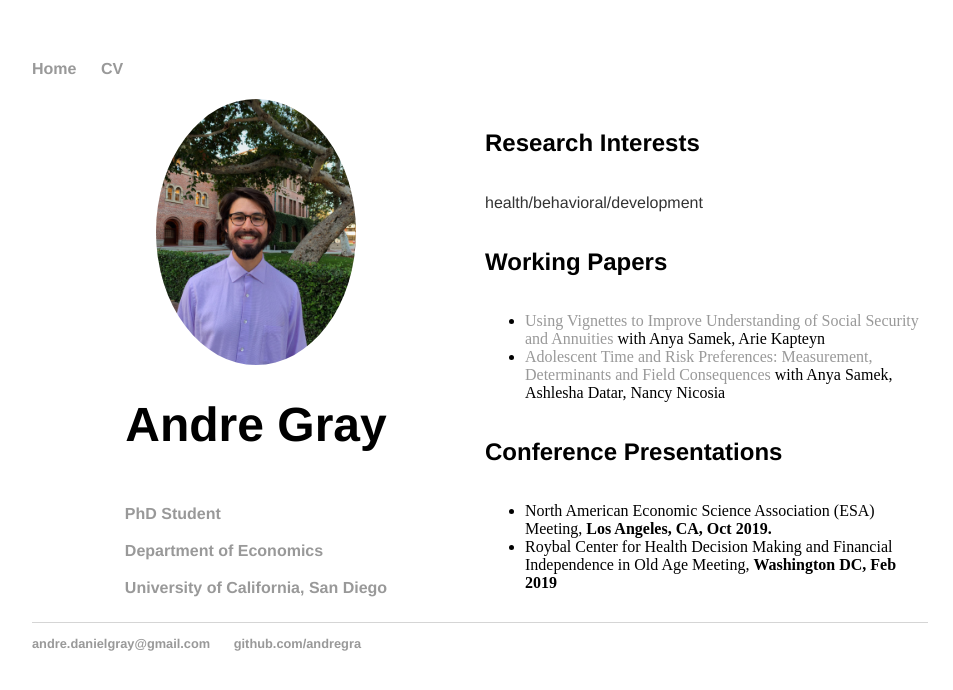
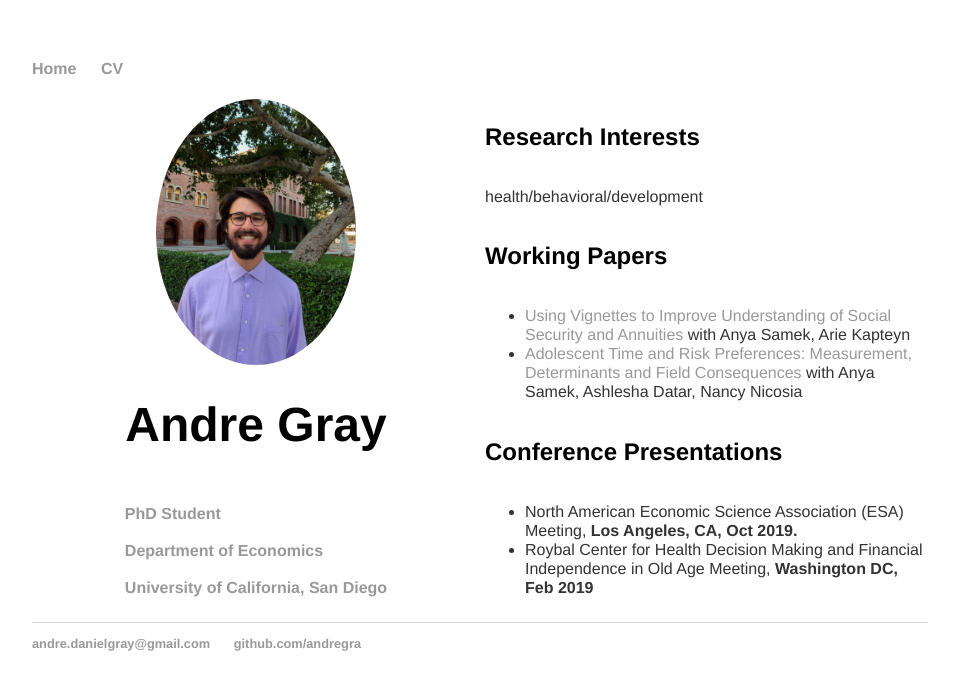
Before and after one commit to andregra/andregra.github.io, a Jekyll site: the page built from index.html, in a window 1280 px wide. Shown: the top 690 px of the page, without its empty margins (160-1113 px from the left). Built offline with Jekyll 4.4.1, drawn with Linux system fonts in a browser that asks for light colours.

Commit message:
Update main.css

```diff
--- a/css/main.css
+++ b/css/main.css
@@ -27,7 +27,7 @@
 h2, h3 {
     font-family:'Helvetica', 'Arial', 'Sans-Serif';
 }
-p, ul.papers ul.presentations li {
+p, ul.papers li, ul.presentations li {
     font-size: 1em;
     line-height: 1.2em;
     color: #333;
```
